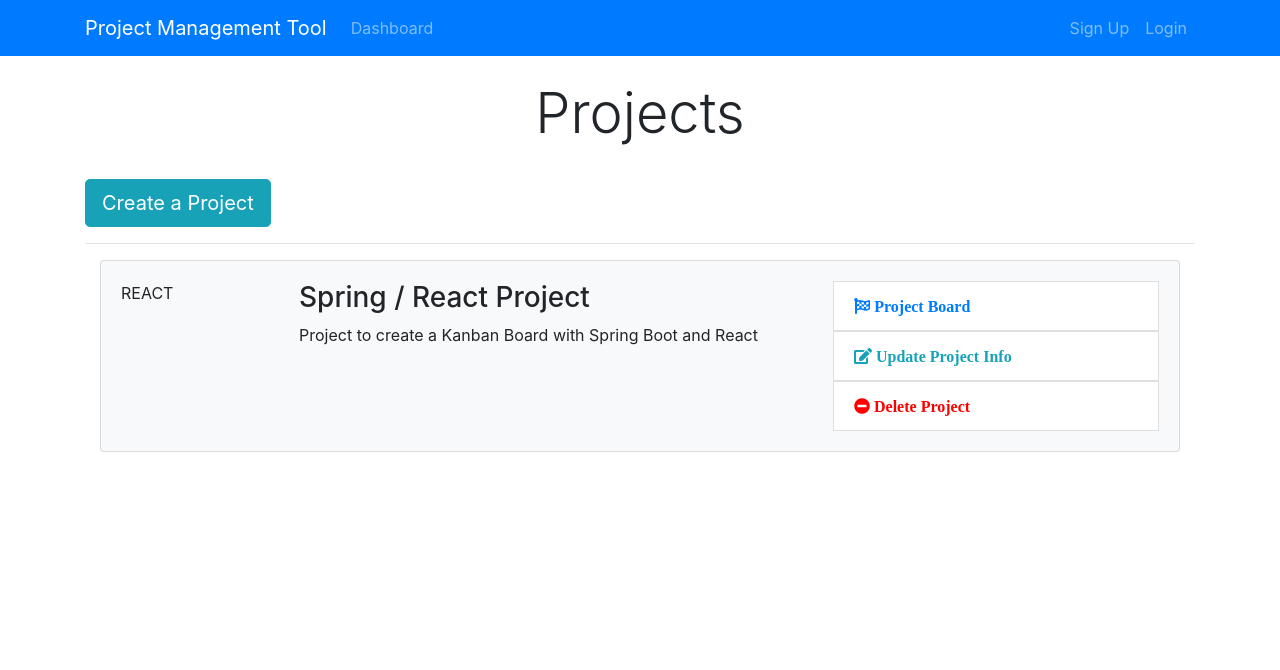
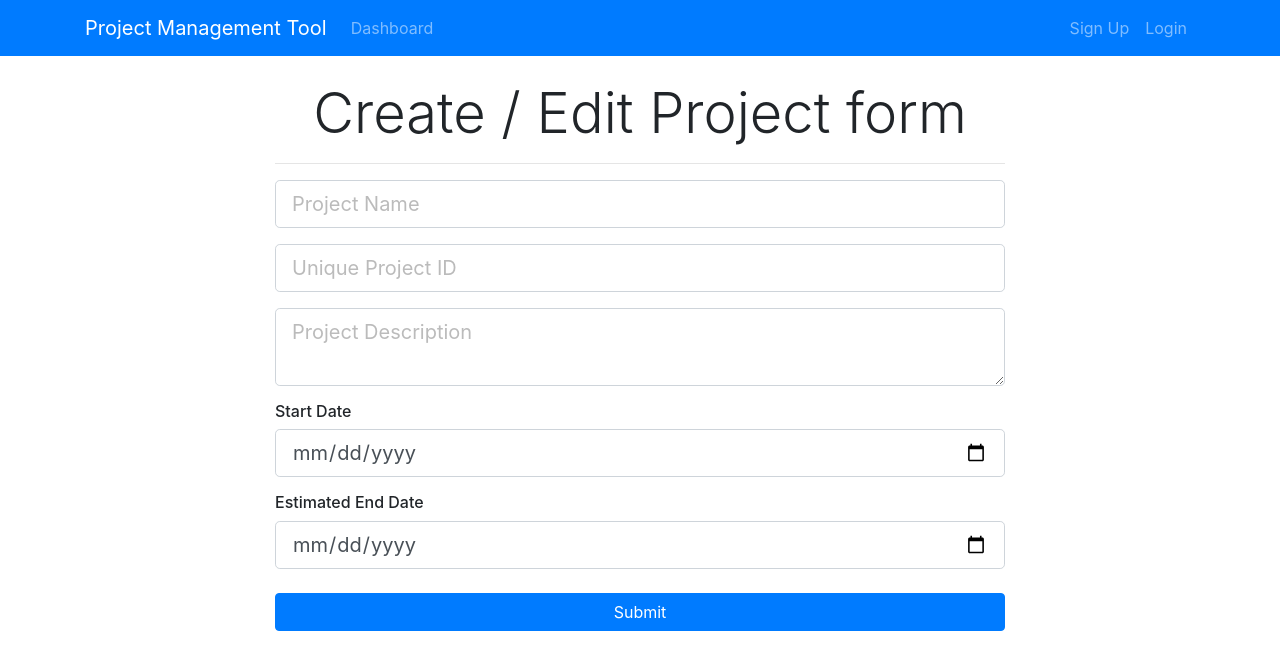
Before and after one commit to sotomaque/ppmtool, a React (Create React App) app in the folder ppmtool-react-client/: page /addProject in a window 1280 px wide. Shown: the top 670 px of the page. Built offline with nearby package versions, Linux system fonts and the light colour scheme.

Commit message:
added react-router-dom, added routes, added 'addproject' component

```diff
--- a/ppmtool-react-client/package.json
+++ b/ppmtool-react-client/package.json
@@ -9,6 +9,7 @@
     "bootstrap": "^4.4.1",
     "react": "^16.13.1",
     "react-dom": "^16.13.1",
+    "react-router-dom": "^5.1.2",
     "react-scripts": "3.4.1"
   },
   "scripts": {
--- a/ppmtool-react-client/src/App.js
+++ b/ppmtool-react-client/src/App.js
@@ -1,15 +1,23 @@
 import React from 'react';
-import Dashboard from './components/Dashboard';
 import './App.css';
 import "bootstrap/dist/css/bootstrap.min.css";
+import { BrowserRouter as Router, Route, Switch } from 'react-router-dom';
+
+import Dashboard from './components/Dashboard';
+import AddProject from './components/Project/AddProject';
 import Header from './components/Layout/Header';
+
 
 function App() {
   return (
-    <div className="App">
+    <Router>
       <Header />
-      <Dashboard />
-    </div>
+      <Switch>
+        <Route exact path="/" component={Dashboard} />
+        <Route path="/addProject" component={AddProject} />
+      </Switch>
+    </Router>
+
 
   );
 }
--- a/ppmtool-react-client/src/components/Dashboard.js
+++ b/ppmtool-react-client/src/components/Dashboard.js
@@ -1,5 +1,6 @@
 import React from "react";
 import ProjectItem from "./Project/ProjectItem";
+import CreateProjectButton from "./Project/CreateProjectButton";
 
 const Dashboard = () => {
   return (
@@ -9,9 +10,9 @@ const Dashboard = () => {
           <div className="col-md-12">
             <h1 className="display-4 text-center">Projects</h1>
             <br />
-            <a href="ProjectForm.html" className="btn btn-lg btn-info">
-              Create a Project
-            </a>
+
+            <CreateProjectButton />
+
             <br />
             <hr />
 
--- a/ppmtool-react-client/src/components/Layout/Header.js
+++ b/ppmtool-react-client/src/components/Layout/Header.js
@@ -4,7 +4,7 @@ const Header = () => {
   return (
     <nav className="navbar navbar-expand-sm navbar-dark bg-primary mb-4">
       <div className="container">
-        <a className="navbar-brand" href="Dashboard.html">
+        <a className="navbar-brand" href="/">
           Project Management Tool
         </a>
         <button
@@ -19,7 +19,7 @@ const Header = () => {
         <div className="collapse navbar-collapse" id="mobile-nav">
           <ul className="navbar-nav mr-auto">
             <li className="nav-item">
-              <a className="nav-link" href="/dashboard">
+              <a className="nav-link" href="/">
                 Dashboard
               </a>
             </li>
--- /dev/null
+++ b/ppmtool-react-client/src/components/Project/AddProject.js
@@ -0,0 +1,82 @@
+import React from 'react'
+
+const AddProject = () => {
+    const [projectName, setProjectName] = React.useState('');
+    const [projectIdentifier, setProjectIdentifier] = React.useState('');
+    const [description, setDescription] = React.useState('');
+    const [start_date, setStartDate] = React.useState('');
+    const [end_date, setEndDate] = React.useState('');
+
+    function handleSubmit(e) {
+        e.preventDefault();
+        console.log('project name: ', projectName, ' projectDesc: ', description, ' projectId: ', projectIdentifier, ' start date: ', start_date, ' end date: ', end_date, '\n');
+    }
+
+    return (
+        <div className="register">
+            <div className="container">
+                <div className="row">
+                    <div className="col-md-8 m-auto">
+                        <h5 className="display-4 text-center">Create / Edit Project form</h5>
+                        <hr />
+                        <form>
+                            <div className="form-group">
+                                <input
+                                    type="text"
+                                    className="form-control form-control-lg "
+                                    placeholder="Project Name"
+                                    name="projectName"
+                                    value={projectName}
+                                    onChange={(event) => setProjectName(event.target.value)}
+                                />
+                            </div>
+                            <div className="form-group">
+                                <input
+                                    type="text"
+                                    className="form-control form-control-lg"
+                                    placeholder="Unique Project ID"
+                                    name="projectIdentifier"
+                                    value={projectIdentifier}
+                                    onChange={(event) => setProjectIdentifier(event.target.value)}
+                                />
+                            </div>
+                            <div className="form-group">
+                                <textarea
+                                    className="form-control form-control-lg"
+                                    placeholder="Project Description"
+                                    name="description"
+                                    value={description}
+                                    onChange={(event) => setDescription(event.target.value)}
+                                ></textarea>
+                            </div>
+                            <h6>Start Date</h6>
+                            <div className="form-group">
+                                <input
+                                    type="date"
+                                    className="form-control form-control-lg"
+                                    name="start_date"
+                                    value={start_date}
+                                    onChange={(event) => setStartDate(event.target.value)}
+                                />
+                            </div>
+                            <h6>Estimated End Date</h6>
+                            <div className="form-group">
+                                <input
+                                    type="date"
+                                    className="form-control form-control-lg"
+                                    name="end_date"
+                                    value={end_date}
+                                    onChange={(event) => setEndDate(event.target.value)}
+                                />
+                            </div>
+
+                            <input type="submit" className="btn btn-primary btn-block mt-4" onClick={(event) => handleSubmit(event)}/>
+                        </form>
+                    </div>
+                </div>
+            </div>
+        </div>
+    )
+}
+
+export default AddProject;
--- /dev/null
+++ b/ppmtool-react-client/src/components/Project/CreateProjectButton.js
@@ -0,0 +1,14 @@
+import React from 'react';
+import { Link } from 'react-router-dom';
+
+const CreateProjectButton = () => {
+    return (
+        <>
+            <Link to="/addProject" className="btn btn-lg btn-info">
+                Create a Project
+            </Link>
+        </>
+    )
+}
+
+export default CreateProjectButton;
```
Also changed, not shown: 1 other file (tests, documents, lock files or other folders).
